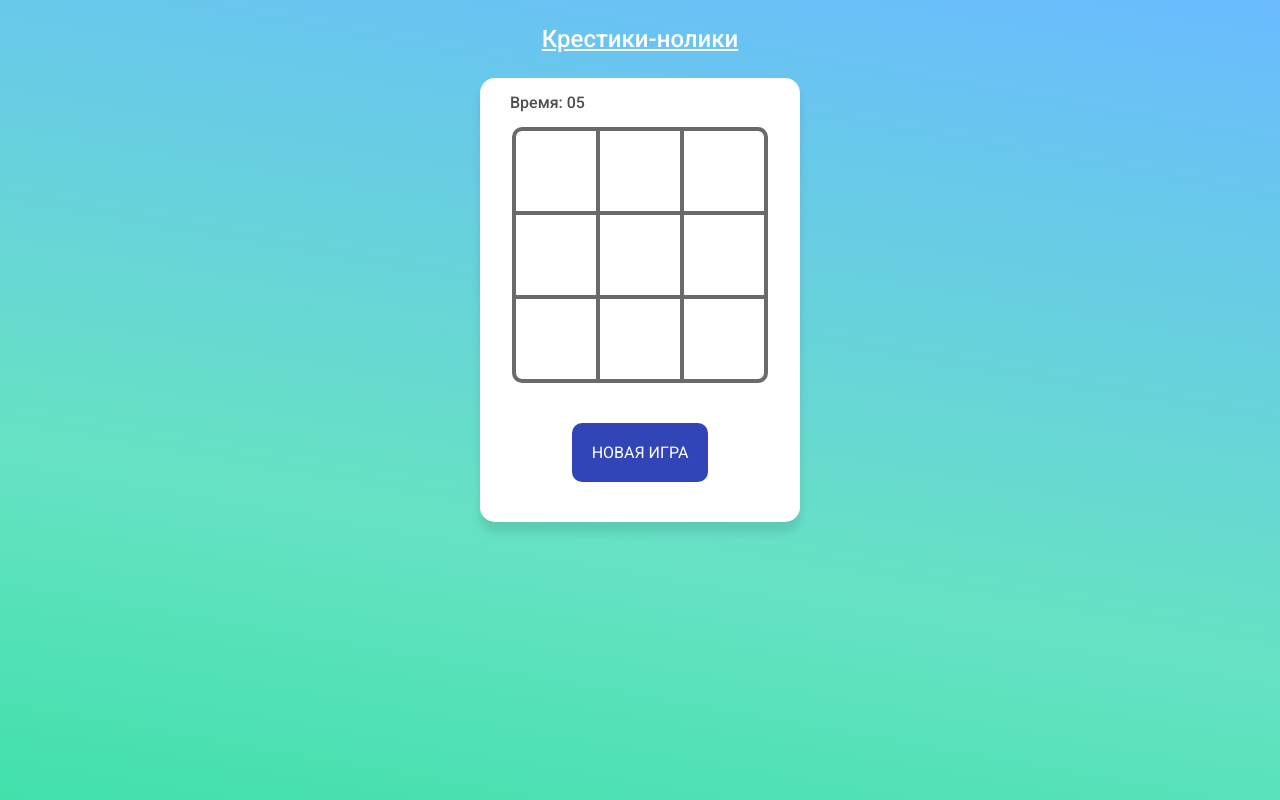
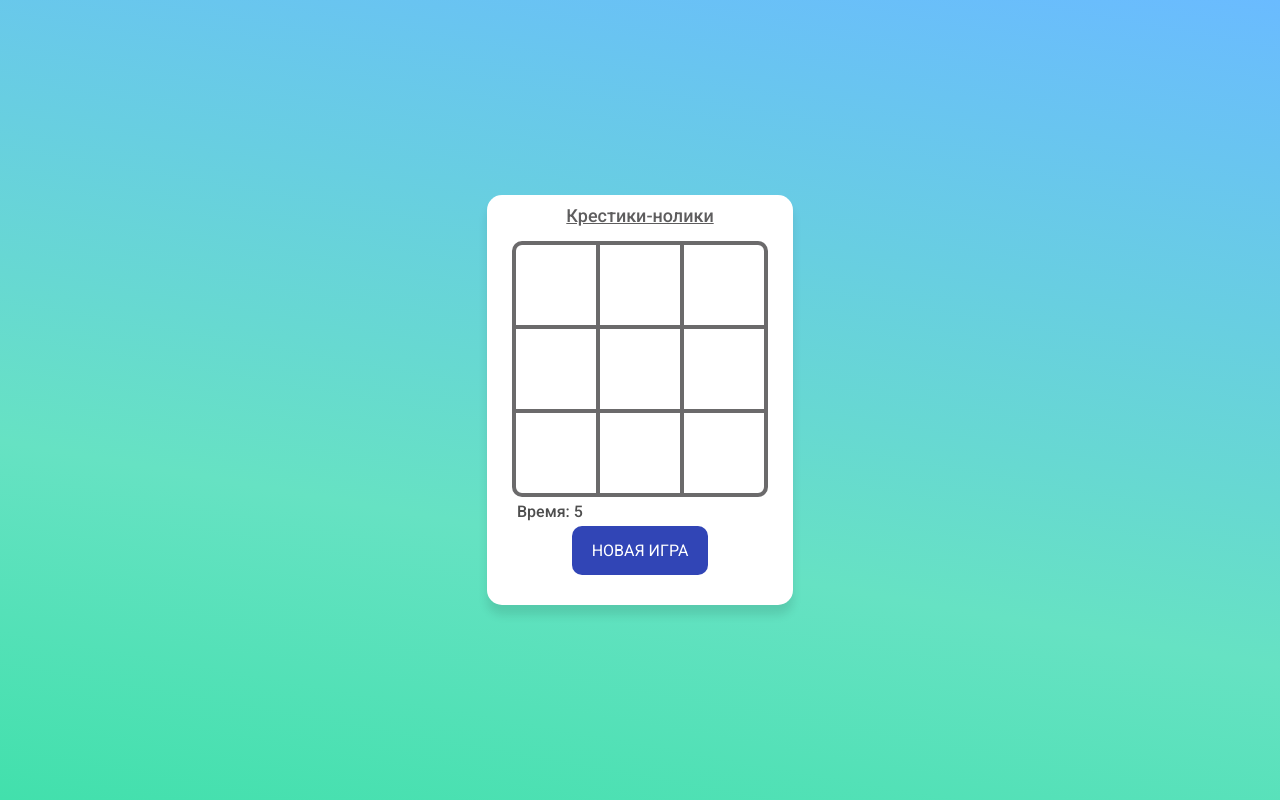
Before and after one commit to nastyarisa/games, a React (Create React App) app: page / in a window 1280 px wide. Built offline with nearby package versions, Linux system fonts and the light colour scheme.

Commit message:
новое решение для таймера и верстка

```diff
--- a/src/components/Main/Main.jsx
+++ b/src/components/Main/Main.jsx
@@ -6,7 +6,6 @@ export class Main extends React.Component {
     render() {
         return (
             <div className={s.wrapper}>
-                <h1 className={s.title}>Крестики-нолики</h1>
                 <Tictactoe />
             </div>
         )
--- a/src/components/Main/Main.module.scss
+++ b/src/components/Main/Main.module.scss
@@ -3,6 +3,9 @@
     max-width: 1280px;
     margin-left: auto;
     margin-right: auto;
+    display: flex;
+    margin-bottom: auto;
+    margin-top: auto;
 }
 
 .title {
--- a/src/components/Tictactoe/Tictactoe.jsx
+++ b/src/components/Tictactoe/Tictactoe.jsx
@@ -10,7 +10,7 @@ export class Tictactoe extends React.Component {
         super(props);
         this.state = {
             data: [],
-            time: "0",
+            time: 0,
         }
     }
 
@@ -55,7 +55,7 @@ export class Tictactoe extends React.Component {
 
     clearTimer = () => {
         clearInterval(this.timer);
-        this.setState({time: "0"})
+        this.setState({time: 0})
     }
 
     componentDidMount() {
@@ -63,42 +63,35 @@ export class Tictactoe extends React.Component {
         this.setTimer();
     }
 
+
     setTimer = () => {
         this.timer = setInterval(() => this.setState((state) => {
-            let time = state.time.split(':');
-            let newTime = [];
-            let seconds = time[time.length-1];
-            let minutes, hour;
-            if (time.length > 1) {
-                minutes = time[time.length - 2];
-            }
-            if (time.length > 2) {
-                hour = time[time.length - 3];
-            }
+            let time = parseInt(state.time);
+            return {time: time + 1}
+        }), 1000)
+    }
 
-            if (minutes === '59' && seconds === '59') {
-                hour = hour ? String(+hour + 1) : '1';
-                minutes = '0';
-                seconds = '0';
-            }
-            if (seconds === '59') {
-                minutes = minutes ? String(+minutes + 1) : '1';
-                seconds = '0';
-            } else {
-                seconds = String(+seconds + 1);
-            }
+    getTime = (value) => {
+        let seconds, minutes, hours;
+        seconds = value;
+        if (value >= 60) {
+            minutes = parseInt(value/60);
+            seconds = value - (minutes*60);
+        }
+        if (minutes >= 60) {
+            hours = parseInt(minutes/60);
+            minutes = minutes - (hours*60);
+        }
 
-            if (hour) {
-                newTime.push(hour);
-            }
-            if (minutes) {
-                newTime.push(minutes.length > 1 ? minutes : '0' + minutes);
-            }
-            newTime.push(seconds.length > 1 ? seconds : '0' + seconds);
-
-            let finalTime = newTime.join(':');
-            return {time: finalTime}
-        }), 1000)
+        let str;
+        if (hours) {
+            str = `${hours}:${minutes > 9 ? minutes: '0' + minutes}:${seconds > 9 ? seconds: '0' + seconds}`
+        } else if (minutes) {
+            str = `${minutes}:${seconds > 9 ? seconds: '0' + seconds}`
+        } else {
+            str = `${seconds}`
+        }
+        return str;
     }
 
     render() {
@@ -118,9 +111,9 @@ export class Tictactoe extends React.Component {
         }
         return (
             <div className={s.wrapper}>
-                <div className={s.timer}>Время: {this.state.time}</div>
+                <h1 className={s.title}>Крестики-нолики</h1>
                 <div className={s.table}>
-                    {this.store.data.length ? this.state.data.map((row, rIndex)=>(
+                    {this.state.data.length ? this.state.data.map((row, rIndex)=>(
                         <div className={s.row} key={'row' + rIndex}>
                             {row.map((item, cIndex) => (
                                 <div
@@ -131,6 +124,7 @@ export class Tictactoe extends React.Component {
                         </div>
                     )) : null}
                 </div>
+                <div className={s.timer}>Время: {this.getTime(this.state.time)}</div>
                 {message()}
                 <button className={s.btn} onClick={this.startNewGame}>Новая игра</button>
             </div>
--- a/src/components/Tictactoe/Tictactoe.module.scss
+++ b/src/components/Tictactoe/Tictactoe.module.scss
@@ -6,8 +6,8 @@
     flex-direction: column;
     align-items: center;
     justify-content: center;
-    padding-top: 15px;
-    padding-bottom: 40px;
+    padding-top: 5px;
+    padding-bottom: 30px;
     padding-left: 25px;
     padding-right: 25px;
     background-color:#fff;
@@ -16,8 +16,20 @@
     box-sizing: border-box;
 }
 
+.title {
+    margin: 0 0 10px;
+    color: #5e5d5e;
+    font-size: 18px;
+    font-weight: 500;
+    text-align: center;
+    text-decoration: underline;
+    @media(min-width: 600px) {
+        margin: 5px 0 15px;
+    }
+}
+
 .timer {
-    margin-bottom: 15px;
+    margin-bottom: 5px;
     margin-right: auto;
     margin-left: 5px;
     font-weight: 500;
@@ -27,7 +39,7 @@
 .table {
     display: flex;
     flex-direction: column;
-    margin-bottom: 40px;
+    margin-bottom: 5px;
 }
 
 .row {
@@ -73,7 +85,7 @@
 }
 
 .btn {
-    padding: 20px;
+    padding: 15px 20px;
     border-radius: 10px;
     border: none;
     outline: none;
@@ -90,12 +102,17 @@
 }
 
 .message {
+    background: rgba(203, 251, 240, 0.5);
+    border: 1px solid rgba(73, 221, 93, 0.8);
+    border-radius: 5px;
     color: rgb(73, 221, 93);
-    font-size: 22px;
-    font-weight: 600;
+    font-size: 16px;
+    font-weight: 500;
     margin: 0;
-    margin-top: -20px;
-    margin-bottom: 20px;
+    margin-top: 0;
+    margin-bottom: 10px;
+    padding-top: 5px;
+    padding-bottom: 5px;
     padding-left: 20px;
     padding-right: 20px;
     text-align: center;
--- a/src/components/Tictactoe/TictactoeStore.js
+++ b/src/components/Tictactoe/TictactoeStore.js
@@ -1,20 +1,10 @@
 export class TictactoeStore {
     size = 3;
-    data = [];
     gameStarted = false;
     whoWalkNow = null;
 
     constructor() {
-        this.createNullData();
-    }
-    createNullData = () => {
-        if (!this.size) return;
-        for (let i = 0; i < this.size; i++) {
-            this.data[i] = [];
-            for (let j = 0; j < this.size; j++) {
-                this.data[i][j] = null;
-            }
-        }
+
     }
 
     getNullData = () => {
@@ -37,8 +27,6 @@ export class TictactoeStore {
         } else {
             this.whoWalkNow = this.whoWalkNow === 'cross' ? 'zero' : 'cross';
         }
-        // newData[rIndex][cIndex] = {};
-        // newData[rIndex][cIndex].type = this.whoWalkNow;
         newData[rIndex][cIndex] = this.whoWalkNow;
         return newData;
     }
```
Also changed, not shown: 17 other files (tests, documents, lock files or other folders).
